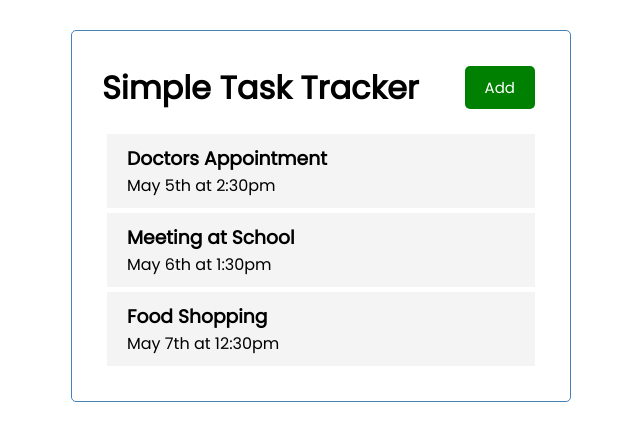
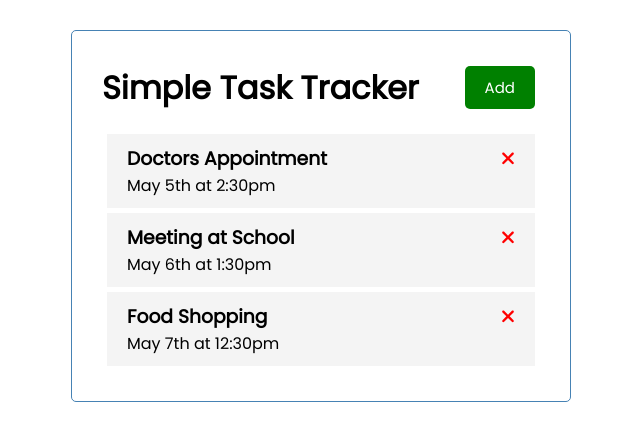
Before and after one commit to Charan-Karthik/Learn-Angular, an Angular app in the folder tasks-demo/: page / in a window 1280 px wide. Shown: the top 440 px of the page, without its empty margins (319-959 px from the left). Built offline with nearby package versions, Linux system fonts and the light colour scheme.

Commit message:
styling update w/ new package

```diff
--- a/tasks-demo/src/app/components/individual-task/individual-task.component.html
+++ b/tasks-demo/src/app/components/individual-task/individual-task.component.html
@@ -1,4 +1,4 @@
 <div class="task">
-    <h3>{{task.text}}</h3>
+    <h3>{{task.text}} <fa-icon [ngStyle]="{color: 'red'}" [icon]="faTimes"></fa-icon></h3>
     <p>{{task.day}}</p>
 </div>
--- a/tasks-demo/src/app/components/individual-task/individual-task.component.ts
+++ b/tasks-demo/src/app/components/individual-task/individual-task.component.ts
@@ -1,5 +1,6 @@
 import { Component, Input } from '@angular/core';
 import { Task } from '../../Task'
+import { faTimes } from '@fortawesome/free-solid-svg-icons';
 
 @Component({
   selector: 'app-individual-task',
@@ -8,4 +9,5 @@
 })
 export class IndividualTaskComponent {
   @Input() task!: Task;
+  faTimes = faTimes;
 }
```
